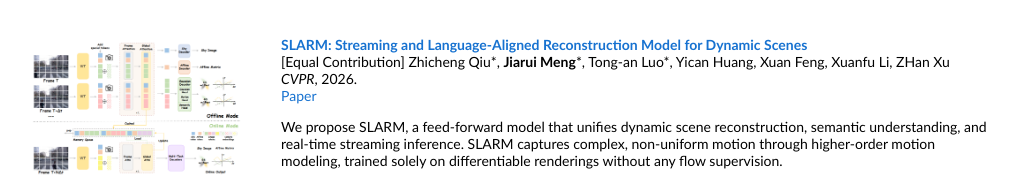
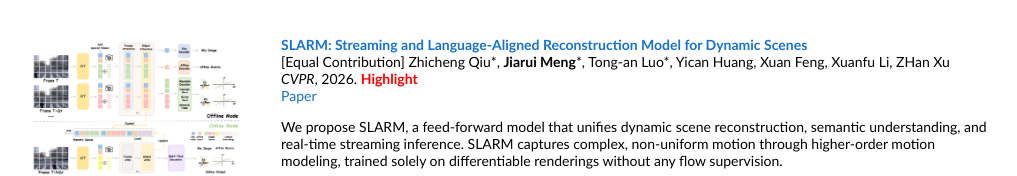
Before and after one commit to JrMeng0312/JrMeng0312.github.io, a plain HTML site: page index.html in a window 1280 px wide. Shown: the part 353-529 px from the top of the page, without its empty margins (129-1146 px from the left). Drawn offline with Linux system fonts and the light colour scheme.

Commit message:
Update index.html

```diff
--- a/index.html
+++ b/index.html
@@ -73,6 +73,7 @@
                   [Equal Contribution] Zhicheng Qiu*, <strong>Jiarui Meng</strong>*, Tong-an Luo*, Yican Huang, Xuan Feng, Xuanfu Li, ZHan Xu
                   <br>
                   <em>CVPR</em>, 2026.</strong>
+                  <span style="color:red; font-weight:bold;">Highlight</span>
                   <br>
                   <a href="https://arxiv.org/abs/2603.22893">Paper</a>
                   <p>
```
